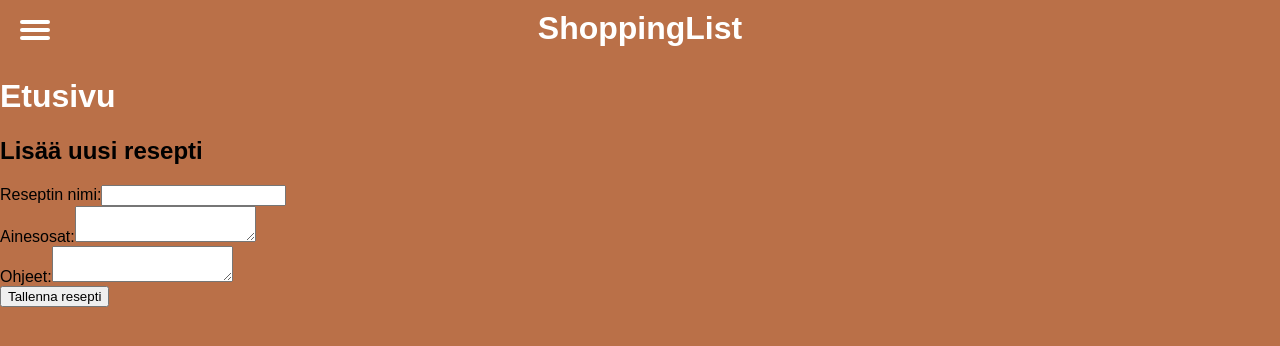
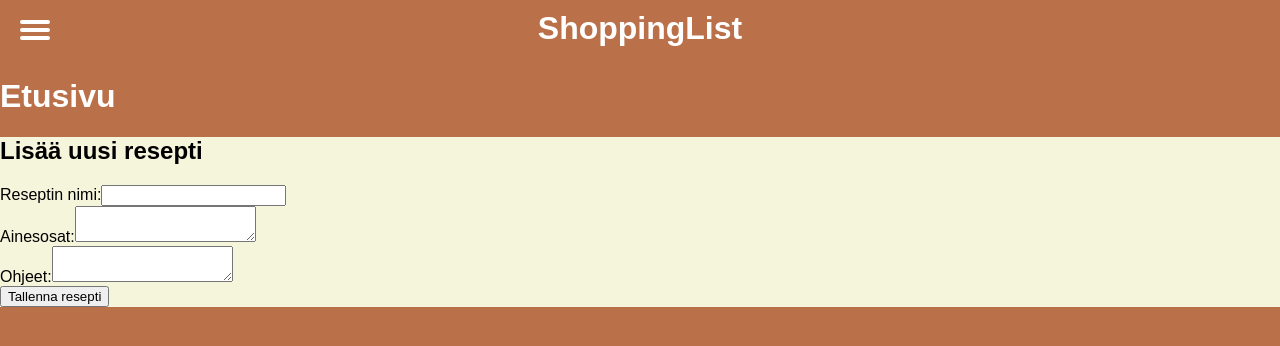
Before and after one commit to riikkaln/ShoppingList, a React (Create React App) app: page / in a window 1280 px wide. Shown: the top 346 px of the page. Built offline with nearby package versions, Linux system fonts and the light colour scheme.

Commit message:
Add styled components

```diff
--- a/package.json
+++ b/package.json
@@ -13,6 +13,7 @@
     "react-dom": "^18.3.1",
     "react-router-dom": "^7.0.1",
     "react-scripts": "5.0.1",
+    "styled-components": "^6.1.13",
     "web-vitals": "^2.1.4"
   },
   "scripts": {
--- a/src/components/RecipeForm.jsx
+++ b/src/components/RecipeForm.jsx
@@ -1,4 +1,9 @@
 import { useState } from 'react';
+import styled from 'styled-components';
+
+const StyledRecipeForm = styled.div`
+background-color: beige;
+`
 
 const RecipeForm = () => {
   const [recipeName, setRecipeName] = useState('');
@@ -27,7 +32,7 @@ const RecipeForm = () => {
   };
 
   return (
-    <div className="recipe-form">
+    <StyledRecipeForm>
       <h2>Lisää uusi resepti</h2>
       <form onSubmit={handleSubmit}>
         <div>
@@ -63,7 +68,7 @@ const RecipeForm = () => {
 
         <button type="submit">Tallenna resepti</button>
       </form>
-    </div>
+    </StyledRecipeForm>
   );
 };
 
```
Also changed, not shown: src/components/Header.jsx (deleted, +0 -9 lines), 1 other file (tests, documents, lock files or other folders).
